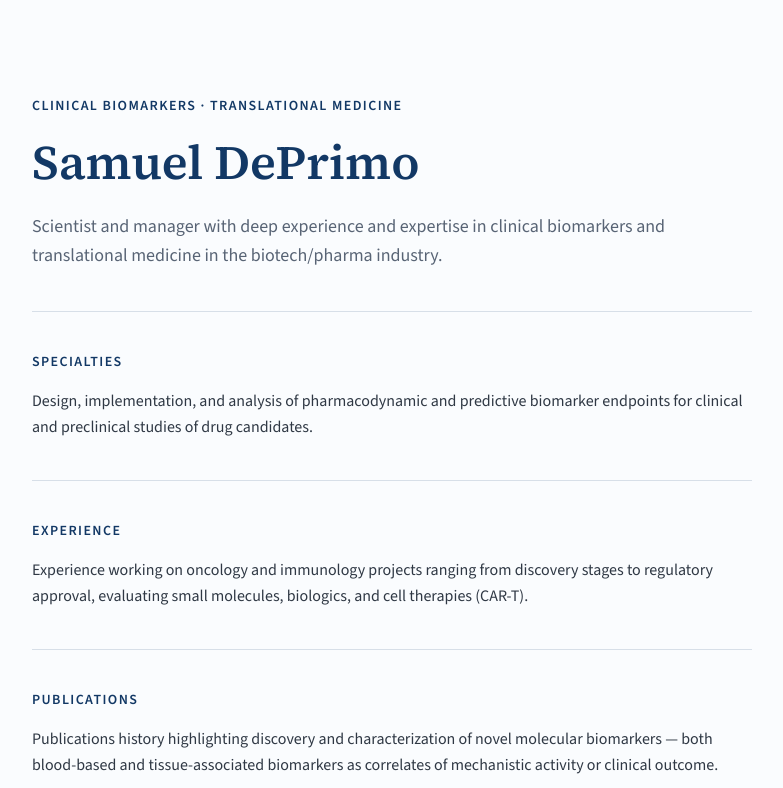
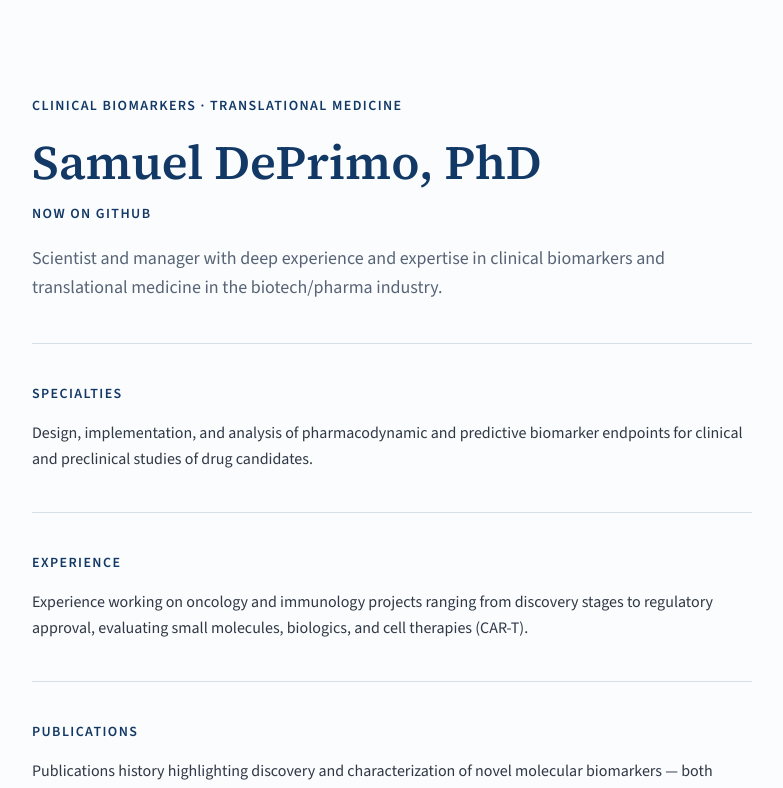
Before and after one commit to sdeprimo/My-page-biomarkers-and-translational-medicine, a Next.js app: page / in a window 1280 px wide. Shown: the top 788 px of the page, without its empty margins (248-1031 px from the left). Built offline with nearby package versions, Linux system fonts and the light colour scheme.

Commit message:
Add PhD to name and "Now on GitHub" line in hero

```diff
--- a/components/hero.tsx
+++ b/components/hero.tsx
@@ -5,8 +5,11 @@ export function Hero() {
         Clinical Biomarkers &middot; Translational Medicine
       </p>
       <h1 className="mt-4 font-serif text-4xl font-semibold leading-tight text-primary md:text-5xl">
-        Samuel DePrimo
+        Samuel DePrimo, PhD
       </h1>
+      <p className="mt-3 text-sm font-semibold uppercase tracking-widest text-primary">
+        Now on GitHub
+      </p>
       <p className="mt-5 max-w-2xl text-lg leading-relaxed text-muted-foreground">
         Scientist and manager with deep experience and expertise in clinical
         biomarkers and translational medicine in the biotech/pharma industry.
```
